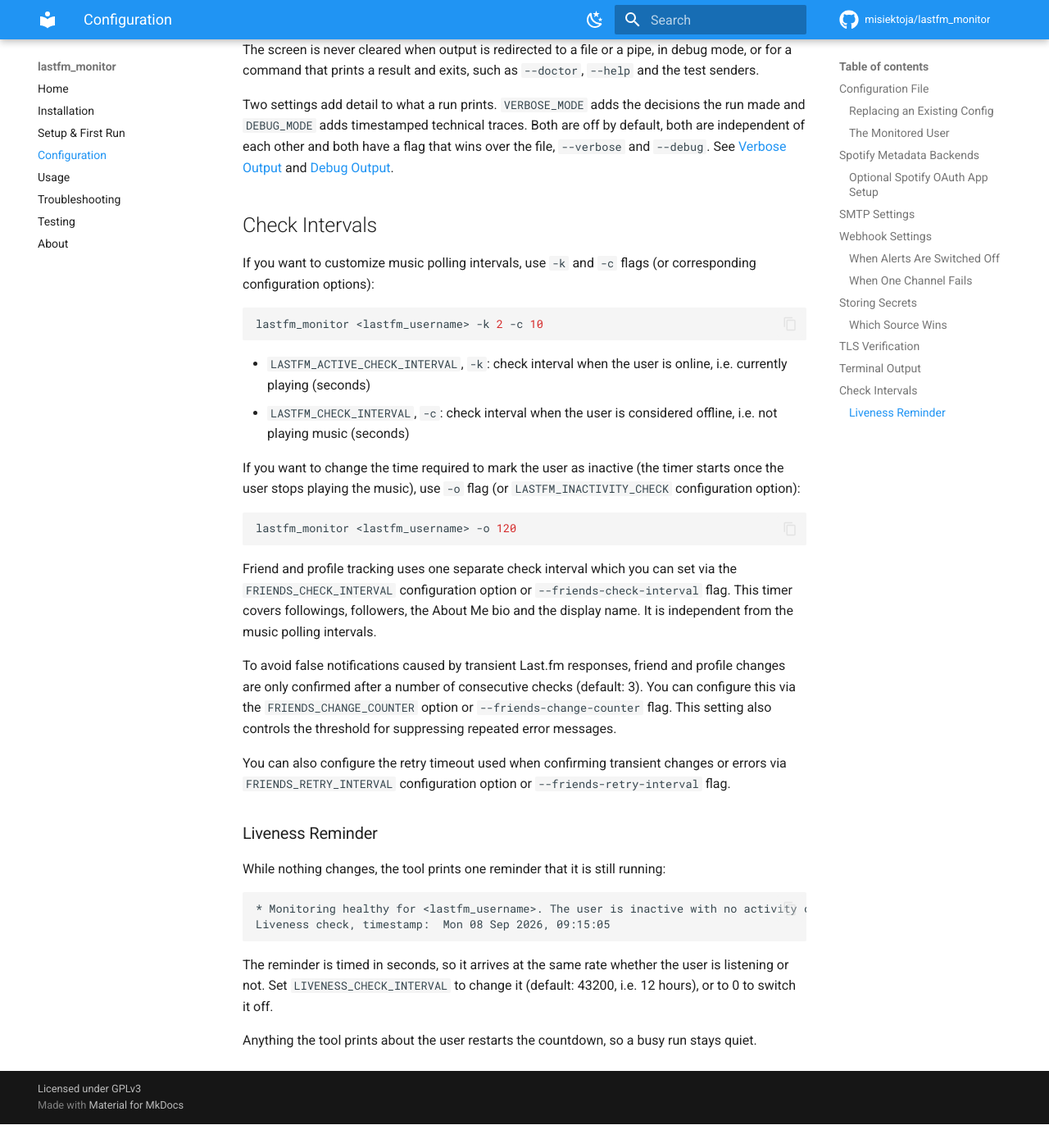
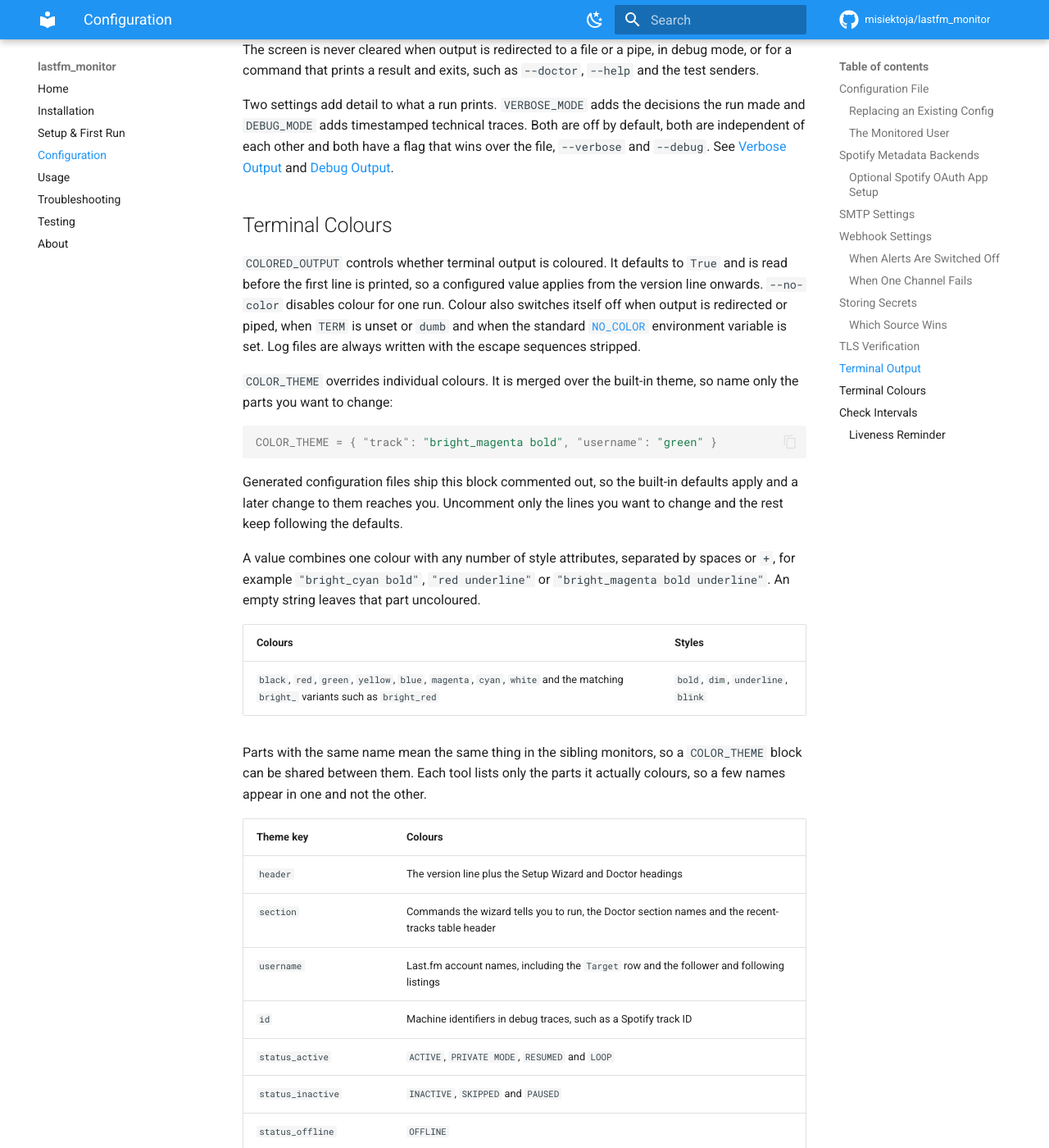
Before and after one commit to misiektoja/lastfm_monitor, an MkDocs documentation site: the page built from docs/configuration.md, in a window 1280 px wide and 1400 px high, scrolled down 8937 px. Shown: the whole window at 82% size. Built offline with MkDocs 1.6.1 and Material for MkDocs 9.7.7, drawn with Linux system fonts in a browser that asks for light colours; comment, search, counter and statistics services are not loaded; before the commit the page ends 10308 px from its top, so only the background shows below that; some of the changed text lies outside the part shown.

Commit message:
docs(configuration): document the colour settings and the theme keys

````diff
--- a/docs/configuration.md
+++ b/docs/configuration.md
@@ -301,6 +301,58 @@ The screen is never cleared when output is redirected to a file or a pipe, in de
 
 Two settings add detail to what a run prints. `VERBOSE_MODE` adds the decisions the run made and `DEBUG_MODE` adds timestamped technical traces. Both are off by default, both are independent of each other and both have a flag that wins over the file, `--verbose` and `--debug`. See [Verbose Output](troubleshooting.md#verbose-output) and [Debug Output](troubleshooting.md#debug-output).
 
+## Terminal Colours
+
+`COLORED_OUTPUT` controls whether terminal output is coloured. It defaults to `True` and is read before the first line is printed, so a configured value applies from the version line onwards. `--no-color` disables colour for one run. Colour also switches itself off when output is redirected or piped, when `TERM` is unset or `dumb` and when the standard [`NO_COLOR`](https://no-color.org/) environment variable is set. Log files are always written with the escape sequences stripped.
+
+`COLOR_THEME` overrides individual colours. It is merged over the built-in theme, so name only the parts you want to change:
+
+```ini
+COLOR_THEME = { "track": "bright_magenta bold", "username": "green" }
+```
+
+Generated configuration files ship this block commented out, so the built-in defaults apply and a later change to them reaches you. Uncomment only the lines you want to change and the rest keep following the defaults.
+
+A value combines one colour with any number of style attributes, separated by spaces or `+`, for example `"bright_cyan bold"`, `"red underline"` or `"bright_magenta bold underline"`. An empty string leaves that part uncoloured.
+
+| Colours | Styles |
+| --- | --- |
+| `black`, `red`, `green`, `yellow`, `blue`, `magenta`, `cyan`, `white` and the matching `bright_` variants such as `bright_red` | `bold`, `dim`, `underline`, `blink` |
+
+Parts with the same name mean the same thing in the sibling monitors, so a `COLOR_THEME` block can be shared between them. Each tool lists only the parts it actually colours, so a few names appear in one and not the other.
+
+| Theme key | Colours |
+| --- | --- |
+| `header` | The version line plus the Setup Wizard and Doctor headings |
+| `section` | Commands the wizard tells you to run, the Doctor section names and the recent-tracks table header |
+| `username` | Last.fm account names, including the `Target` row and the follower and following listings |
+| `id` | Machine identifiers in debug traces, such as a Spotify track ID |
+| `status_active` | `ACTIVE`, `PRIVATE MODE`, `RESUMED` and `LOOP` |
+| `status_inactive` | `INACTIVE`, `SKIPPED` and `PAUSED` |
+| `status_offline` | `OFFLINE` |
+| `artist` | The Artist column of the recent-tracks table |
+| `track` | `Track:` rows and the Title column |
+| `album` | `Album:` rows and the Album column |
+| `duration` | Track durations and elapsed times |
+| `status_change` | The `CONT` marker on a resumed track |
+| `timestamp_label` | The `Timestamp:` label. Empty by default, so the label stays plain like in the sibling monitors |
+| `timestamp_value` | The timestamp value |
+| `info` | `To fix:` lines, setup prompts and the Doctor guide line |
+| `warning` | The `Warning:` opening word, the Doctor `WARN` marker and setup cancellations |
+| `error` | Error lines and the Doctor `FAIL` marker |
+| `signal` | The name of a signal a handler reports |
+| `email`, `webhook` | Notification delivery lines |
+| `date`, `date_range` | Single dates and times, and date or hour ranges |
+| `boolean_true`, `boolean_false` | `True` / `Enabled` and `False` / `Disabled` |
+| `count_up`, `count_down` | Reported changes only, such as `from 10 to 12` and the `(+2)` / `(-2)` differences. A static count is left plain |
+| `link` | URLs |
+
+Warning and signal lines mark their opening word rather than being painted end to end, so the values inside them keep the colour that says what they are.
+
+On Windows, install the optional `colorama` package for the best results in the classic Command Prompt. Windows Terminal needs nothing extra.
+
+To colour saved log files when you view them later, see [Coloring Log Output with GRC](usage.md#coloring-log-output-with-grc).
+
 ## Check Intervals
 
 If you want to customize music polling intervals, use `-k` and `-c` flags (or corresponding configuration options):
````
Also changed, not shown: docs/installation.md (+6 -0 lines).
